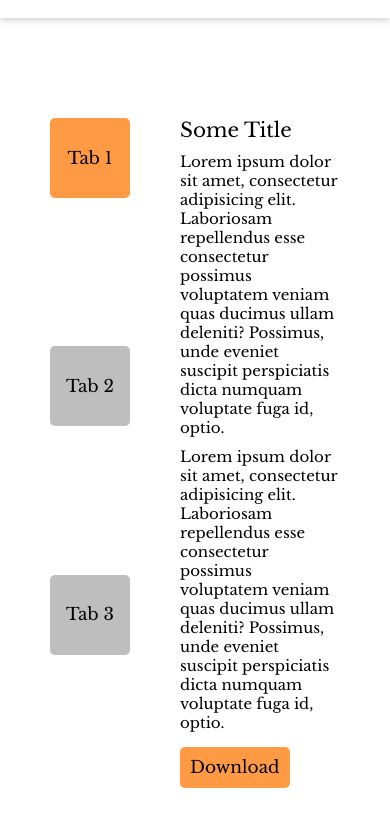
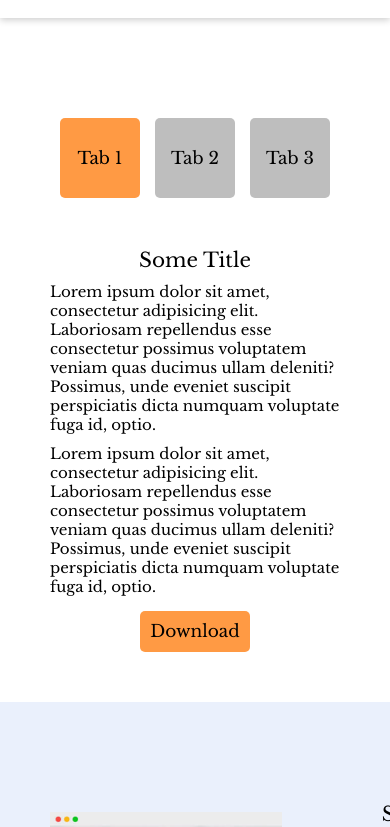
Before and after one commit to MilosM00/react-website, a React (Create React App) app: page / in a window 390 px wide. Shown: the part 1317-2144 px from the top of the page. Built offline with nearby package versions, Linux system fonts and the light colour scheme; the HTML template or start-up script is replaced by a standard one.

Commit message:
Hero.css updated

```diff
--- a/src/components/Hero.css
+++ b/src/components/Hero.css
@@ -70,3 +70,25 @@
     cursor: pointer;
     font-size: 17px;
 }
+
+
+@media (max-width: 939px) {
+    .overlay-hero{
+        text-align: center;
+        display: grid;
+        place-items: center;
+    }
+
+    .overlay-buttons-hero{
+        display: flex;
+    }
+
+    .title-hero{
+        text-align: center;
+    }
+
+    .info-hero,
+    .info-other-hero{
+        text-align: left;
+    }
+}
```
